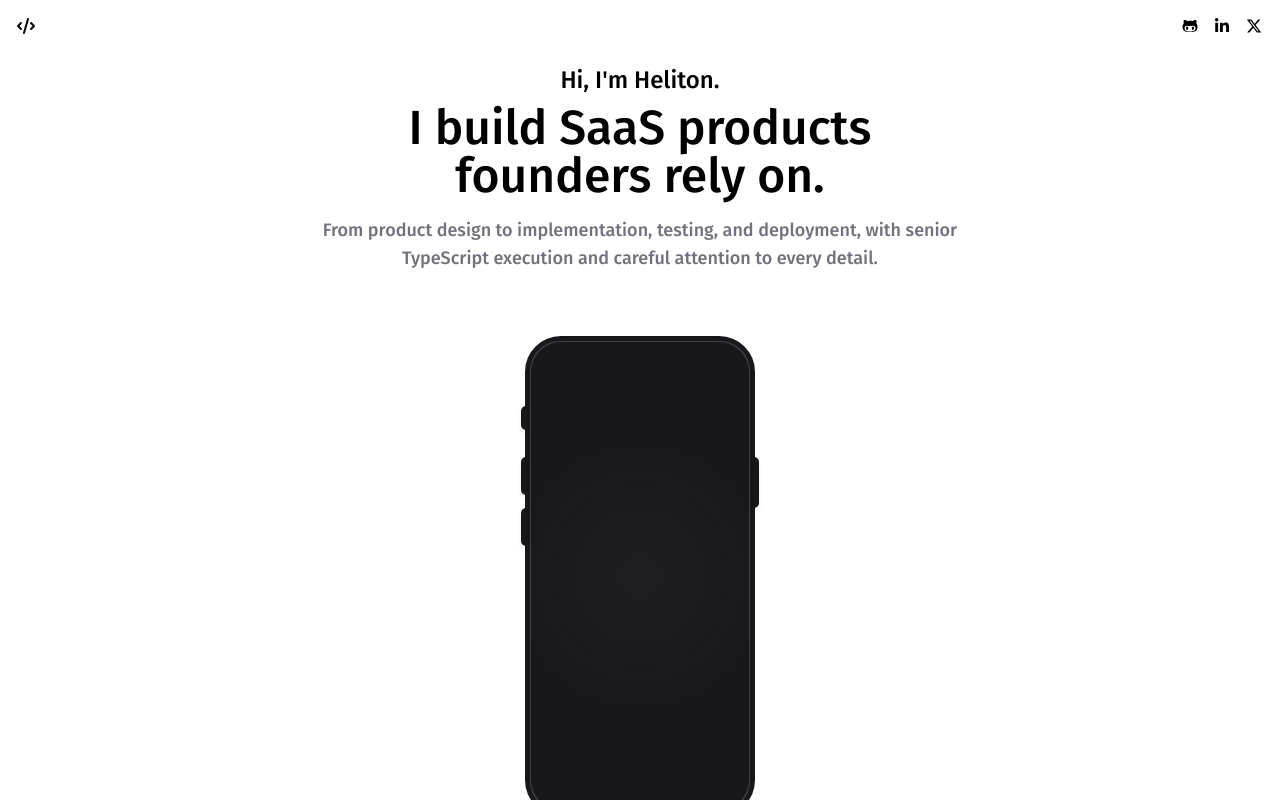
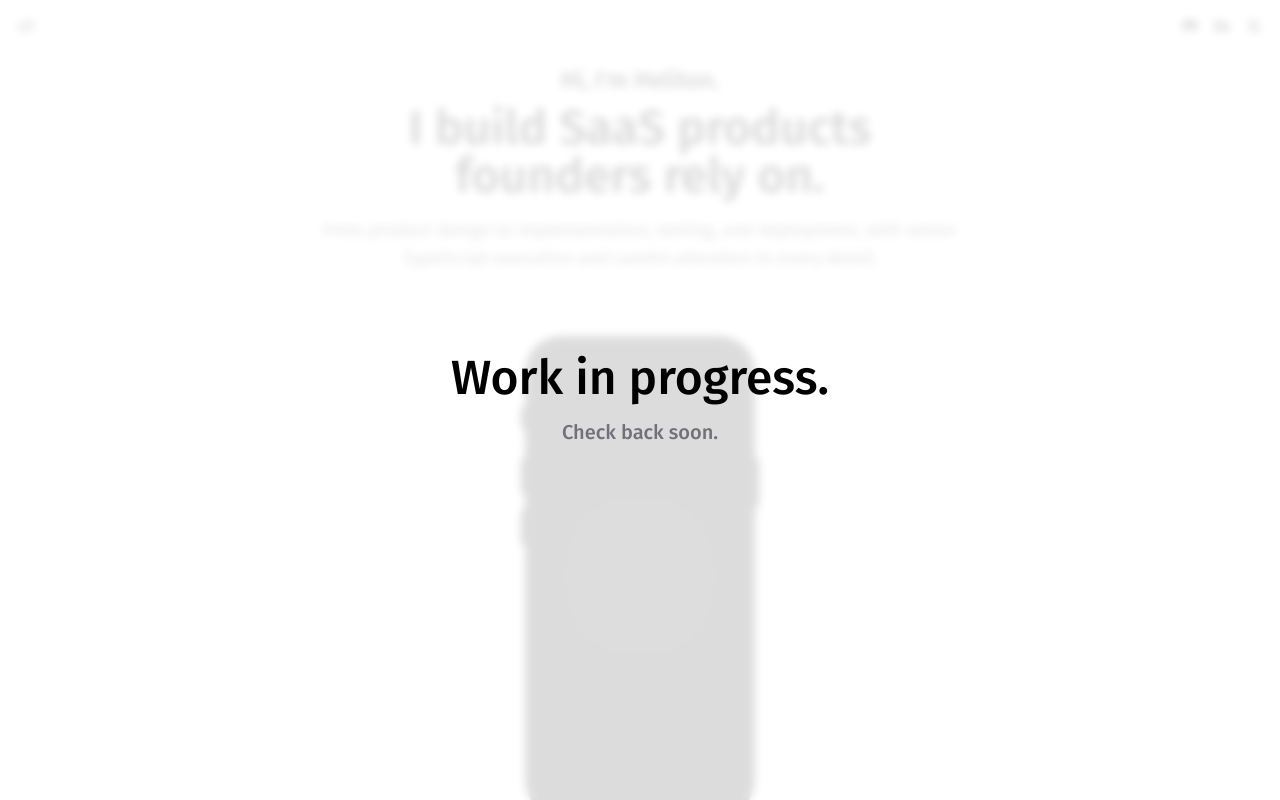
Before and after one commit to hnordt/hnordt.dev, a SvelteKit app: page / in a window 1280 px wide. Shown: the top 800 px of the page. Built offline with nearby package versions, Linux system fonts and the light colour scheme.

Commit message:
fix: update structure and semantics in +page.svelte; adjust heading levels and add inert attribute

```diff
--- a/src/routes/+page.svelte
+++ b/src/routes/+page.svelte
@@ -1,17 +1,19 @@
 <script lang="ts">
   import { Header, Section, Device } from "$lib/components";
+
+  const wipId = $props.id();
 </script>
 
-<div class="flex h-dvh flex-col">
+<div class="flex h-dvh flex-col" inert aria-hidden="true">
   <Header />
 
   <main class="flex flex-1 items-center justify-center p-16 text-center">
     <Section>
-      <h1 class="text-2xl font-medium">Hi, I'm Heliton.</h1>
+      <p class="text-2xl font-medium">Hi, I'm Heliton.</p>
 
-      <h2 class="mt-2 text-5xl font-medium text-balance">
+      <h1 class="mt-2 text-5xl font-medium text-balance">
         I build SaaS products founders rely on.
-      </h2>
+      </h1>
 
       <p class="mt-4 text-lg font-medium text-pretty text-zinc-500">
         From product design to implementation, testing, and deployment, with
@@ -31,3 +33,14 @@
     </Section>
   </main>
 </div>
+
+<div
+  class="fixed inset-0 z-50 flex flex-col items-center justify-center bg-white/85 p-6 text-center backdrop-blur-xs"
+  role="dialog"
+  aria-labelledby={wipId}
+  aria-modal="true"
+>
+  <h2 id={wipId} class="text-5xl font-medium">Work in progress.</h2>
+
+  <p class="mt-4 text-xl font-medium text-zinc-500">Check back soon.</p>
+</div>
```
